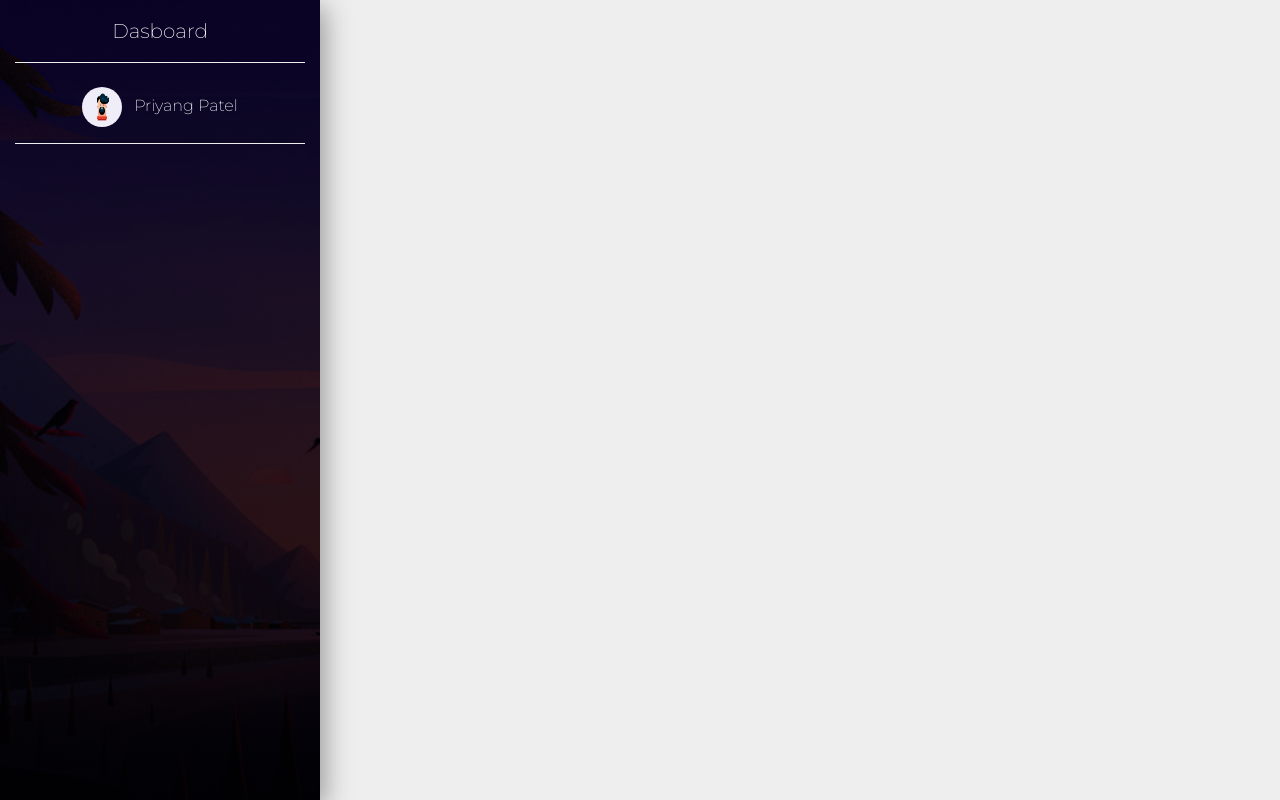
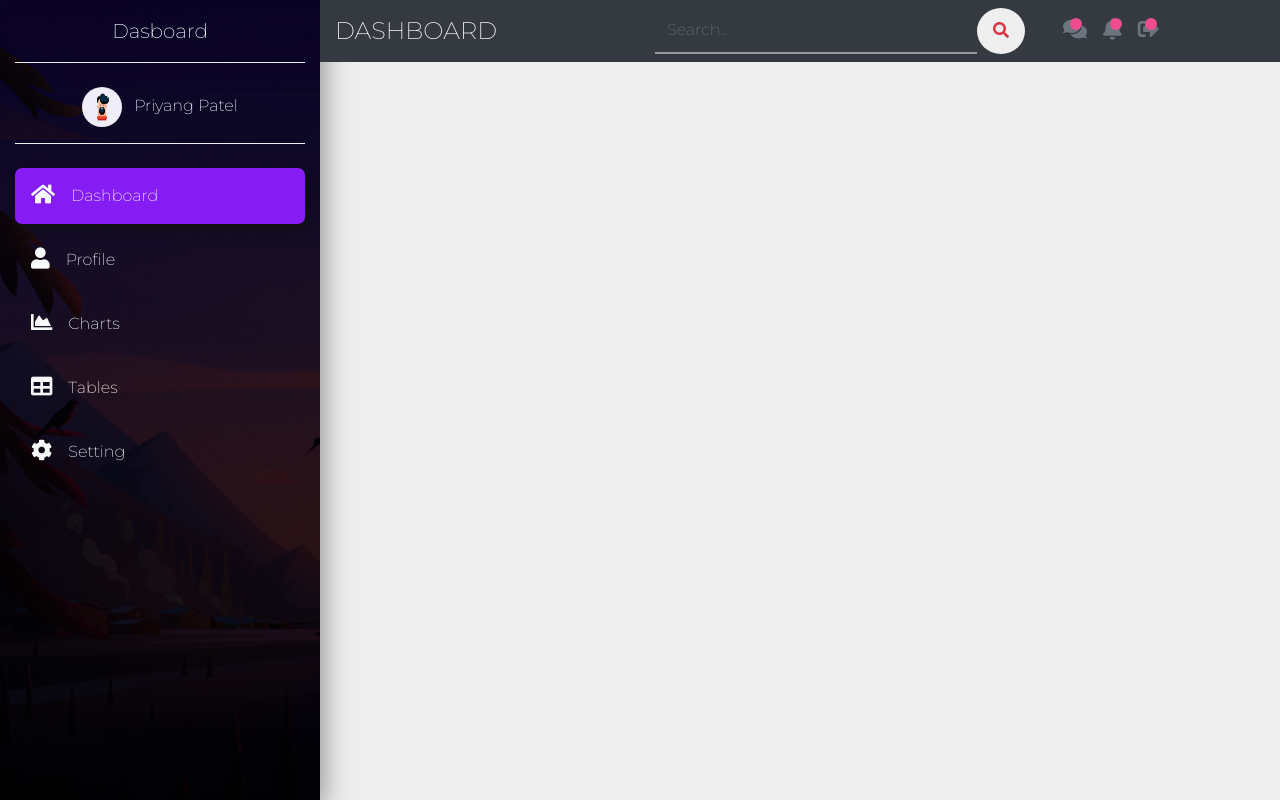
Before and after one commit to PRIYANG012/Dashboard_Bootstrap, a plain HTML site: page index.html in a window 1280 px wide. Drawn offline with nearby package versions, Linux system fonts and the light colour scheme.

Commit message:
upto sidebar

```diff
--- a/index.html
+++ b/index.html
@@ -1,15 +1,17 @@
 <!doctype html>
 <html lang="en">
+
 <head>
     <!-- Required meta tags -->
     <meta charset="utf-8">
     <meta name="viewport" content="width=device-width, initial-scale=1, shrink-to-fit=no">
 
     <!-- Bootstrap CSS -->
-    <link rel="stylesheet" href="https://maxcdn.bootstrapcdn.com/bootstrap/4.0.0/css/bootstrap.min.css" integrity="sha384-Gn5384xqQ1aoWXA+058RXPxPg6fy4IWvTNh0E263XmFcJlSAwiGgFAW/dAiS6JXm" crossorigin="anonymous">
+    <link rel="stylesheet" href="https://maxcdn.bootstrapcdn.com/bootstrap/4.0.0/css/bootstrap.min.css"
+        integrity="sha384-Gn5384xqQ1aoWXA+058RXPxPg6fy4IWvTNh0E263XmFcJlSAwiGgFAW/dAiS6JXm" crossorigin="anonymous">
 
     <!-- external CSS -->
-    <link rel="stylesheet" href="style.css" >
+    <link rel="stylesheet" href="style.css">
 
 
     <!-- Google Fonts -->
@@ -25,12 +27,12 @@
 
 
 </head>
+
 <body>
 
     <!-- navbar -->
     <nav class="navbar navbar-expand-md navbar-light">
-    <button class="navbar-toggler" type="button"
-    data-toggle="collapse" data-target="myNavbar">
+        <button class="navbar-toggler" type="button" data-toggle="collapse" data-target="myNavbar">
             <span class="navbar-toggler-icon"></span></button>
 
         <div class="collapse navbar-collapse" id="myNavbar">
@@ -38,18 +40,84 @@
                 <div class="row">
                     <!-- side bar -->
                     <div class="col-lg-3 col-md-3 col-sm-3 sidebar fixed-top">
-                <a href="#" class="navbar-brand text-white d-block
-                mx-auto text-center py-3 mb-4 bottom-border">Dasboard</a>
+                        <a href="#" class="navbar-brand text-white d-block mx-auto text-center py-3 mb-4 bottom-border">Dasboard</a>
 
                         <div class="bottom-border text-center pb-3">
                             <img src="Images/profile.jpg" width="40" height="40" alt="" class="rounded-circle mr-2">
                             <a href="#" class="text-white">Priyang Patel</a>
                         </div>
+
+                        <ul class="navbar-nav flex-column mt-4">
+                            <li class="nav-item">
+                                <a href="" class="nav-link current sidebar-link text-white p-3 mb-2">
+                                    <i class="fas fa-home text-light fa-lg mr-3"></i>Dashboard
+                                </a>
+                            </li>
+
+                            <li class="nav-item">
+                                <a href="" class="nav-link sidebar-link text-white p-3 mb-2">
+                                    <i class="fas fa-user text-light fa-lg mr-3"></i>Profile
+                                </a>
+                            </li>
+
+                            <li class="nav-item">
+                                <a href="" class="nav-link sidebar-link text-white p-3 mb-2">
+                                    <i class="fas fa-chart-area text-light fa-lg mr-3"></i>Charts
+                                </a>
+                            </li>
+
+                            <li class="nav-item">
+                                <a href="" class="nav-link sidebar-link text-white p-3 mb-2">
+                                    <i class="fas fa-table text-light fa-lg mr-3"></i>Tables
+                                </a>
+                            </li>
+
+                            <li class="nav-item">
+                                <a href="" class="nav-link sidebar-link text-white p-3 mb-2">
+                                    <i class="fas fa-cog text-light fa-lg mr-3"></i>Setting
+                                </a>
+                            </li>
+                        </ul>
                     </div>
                     <!-- side bar over -->
                     <!-- top-nav -->
-            <div class="col-lg-9">
+                    <div class="col-lg-9 ml-auto bg-dark fixed-top py-2">
+                        <div class="row align-items-center">
+                            <div class="col-md-4">
+                                <h4 class="text-light text-uppercase mb-0">
+                                    Dashboard
+                                </h4>
+                            </div>
+                            <div class="col-md-5">
+                                <form>
+                                    <div class="input-group">
+                                        <input type="text" class="form-control search-input" placeholder="Search..">
+                                        <button type="button" class=" search-button btn btn-white"><i class="fas fa-search text-danger"></i></button>
+                                    </div>
+                                </form>
+                            </div>
+                            <div class="col-md-3">
+                                <ul class="navbar-nav">
+                                    <li class="nav-item icon-parent">
+                                        <a href="" class="nav-link icon-bullet">
+                                            <i class="fas fa-comments text-muted fa-lg"></i>
+                                        </a>
+                                    </li>
 
+                                    <li class="nav-item icon-parent">
+                                        <a href="" class="nav-link icon-bullet">
+                                            <i class="fas fa-bell text-muted fa-lg"></i>
+                                        </a>
+                                    </li>
+
+                                    <li class="nav-item icon-parent">
+                                        <a href="" class="nav-link icon-bullet">
+                                            <i class="fas fa-sign-out-alt text-muted fa-lg"></i>
+                                        </a>
+                                    </li>
+                                </ul>
+                            </div>
+                        </div>
                     </div>
                     <!-- top-nav over -->
                 </div>
@@ -61,11 +129,18 @@
 
     <!-- Optional JavaScript -->
     <!-- jQuery first, then Popper.js, then Bootstrap JS -->
-    <script src="https://code.jquery.com/jquery-3.2.1.slim.min.js" integrity="sha384-KJ3o2DKtIkvYIK3UENzmM7KCkRr/rE9/Qpg6aAZGJwFDMVNA/GpGFF93hXpG5KkN" crossorigin="anonymous"></script>
-    <script src="https://cdnjs.cloudflare.com/ajax/libs/popper.js/1.12.9/umd/popper.min.js" integrity="sha384-ApNbgh9B+Y1QKtv3Rn7W3mgPxhU9K/ScQsAP7hUibX39j7fakFPskvXusvfa0b4Q" crossorigin="anonymous"></script>
-    <script src="https://maxcdn.bootstrapcdn.com/bootstrap/4.0.0/js/bootstrap.min.js" integrity="sha384-JZR6Spejh4U02d8jOt6vLEHfe/JQGiRRSQQxSfFWpi1MquVdAyjUar5+76PVCmYl" crossorigin="anonymous"></script>
+    <script src="https://code.jquery.com/jquery-3.2.1.slim.min.js"
+        integrity="sha384-KJ3o2DKtIkvYIK3UENzmM7KCkRr/rE9/Qpg6aAZGJwFDMVNA/GpGFF93hXpG5KkN"
+        crossorigin="anonymous"></script>
+    <script src="https://cdnjs.cloudflare.com/ajax/libs/popper.js/1.12.9/umd/popper.min.js"
+        integrity="sha384-ApNbgh9B+Y1QKtv3Rn7W3mgPxhU9K/ScQsAP7hUibX39j7fakFPskvXusvfa0b4Q"
+        crossorigin="anonymous"></script>
+    <script src="https://maxcdn.bootstrapcdn.com/bootstrap/4.0.0/js/bootstrap.min.js"
+        integrity="sha384-JZR6Spejh4U02d8jOt6vLEHfe/JQGiRRSQQxSfFWpi1MquVdAyjUar5+76PVCmYl"
+        crossorigin="anonymous"></script>
 
     <!-- user define JavaScript -->
     <script src="script.js"></script>
 </body>
+
 </html>
--- a/style.css
+++ b/style.css
@@ -17,4 +17,69 @@ body{
 .bottom-border{
     border-bottom: 1px groove #eee;
 }
+
+.sidebar-link{
+    transition: all .4s;
+}
+
+.sidebar-link:hover{
+    background-color: #444;
+    border-radius:5px;
+}
+
+.current{
+    background-color: #851CF3 ;
+    border-radius: 7px;
+    box-shadow: 2px 5px 10px #111;
+    transition: all .3s;
+}
+
+.current:hover{
+    background-color:#B77FF1 ;
+    border-radius: 7px;
+    box-shadow: 2px 5px 20px #111;
+    transform:translate(-1px);
+}
+
+
+.search-input{
+    background: transparent;
+    border: none;
+    border-radius:0 ;
+    border-bottom: 2px solid #999;
+    transition: all .4s;
+}
+
+.search-input:focus{
+    background: transparent;
+    box-shadow: none;
+    border-bottom: 2px solid #B77FF1;
+}
+
+.search-button{
+    border-radius: 100%;
+    padding: 10px 15px;
+    transition: all .4s;
+}
+
+.search-button:hover{
+    background-color: #eee;
+    transform: translateY(-1px);
+}
+
+
+.icon-parent{
+    position: relative;
+}
+
+.icon-bullet::after{
+    content:"";
+    position: absolute;
+    top:7px;
+    left:15px;
+    height:12px;
+    width:12px;
+    background-color: #ee4c8f  ;
+    border-radius: 50%;
+}
 /* navbar over */
```
Lines whose indentation alone changed are shown as unchanged.
